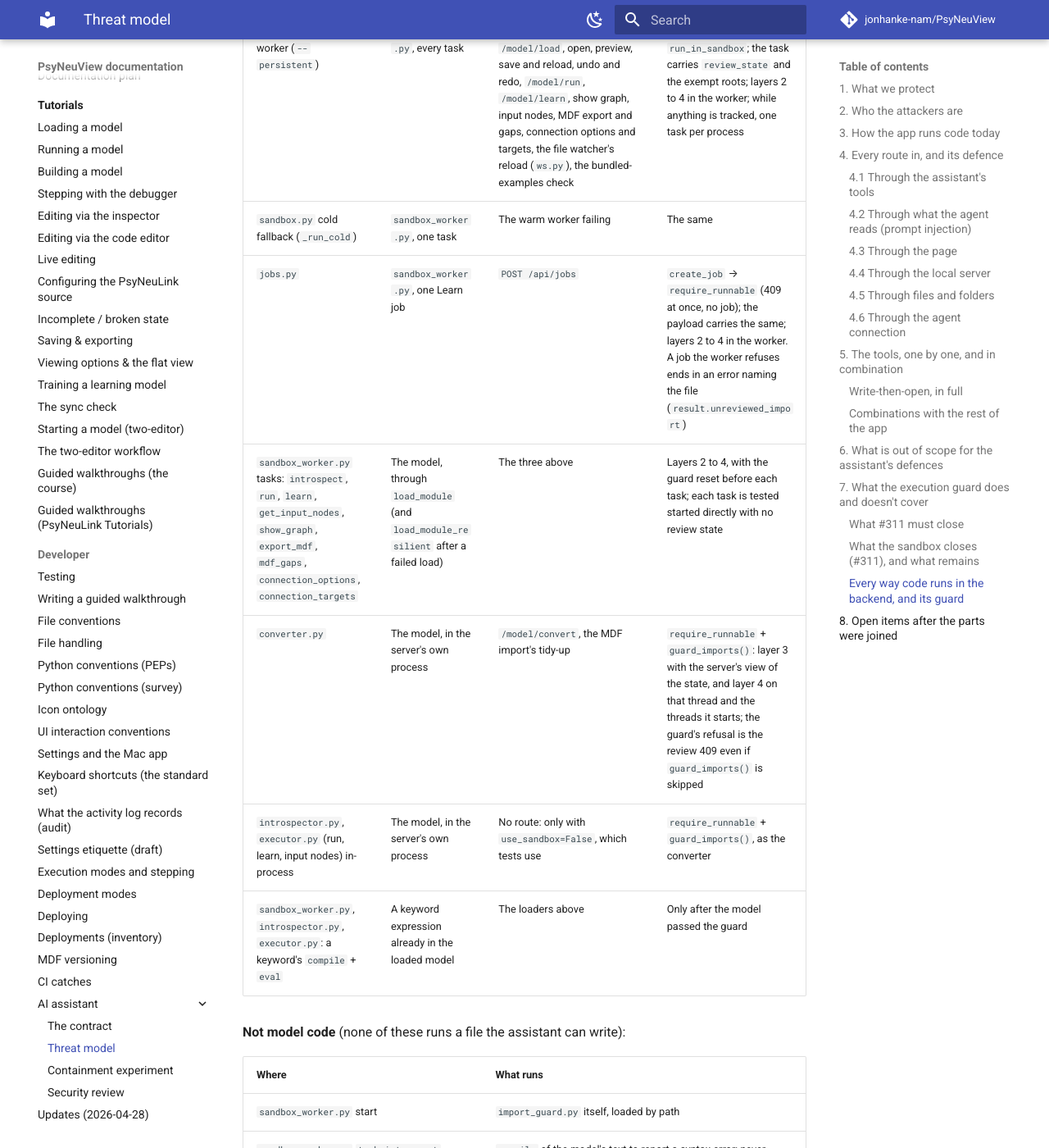
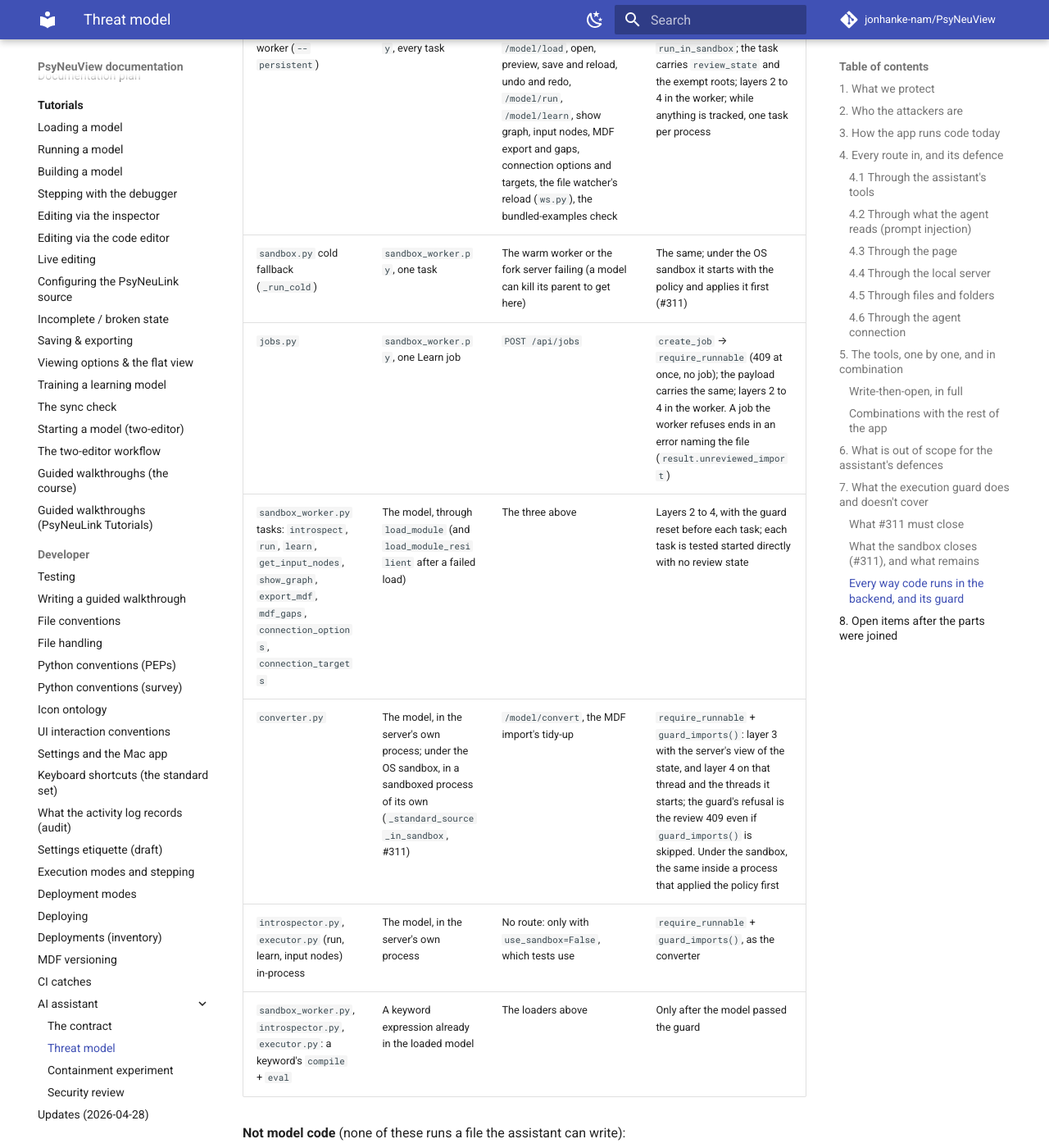
Before and after one commit to jonhanke-nam/PsyNeuView, an MkDocs documentation site: the page built from docs/ai-assistant/threat-model.md, in a window 1280 px wide and 1400 px high, scrolled down 16260 px. Shown: the whole window at 82% size. Built offline with MkDocs 1.6.1 and Material for MkDocs 9.7.7, drawn with Linux system fonts in a browser that asks for light colours; comment, search, counter and statistics services are not loaded; some of the changed text lies outside the part shown.

Commit message:
Docs: the spawn-site table lists the sandbox's probe and the sandboxed converter (#311)
Co-Authored-By: Claude Opus 5.5 <noreply@anthropic.com>

```diff
--- a/docs/ai-assistant/threat-model.md
+++ b/docs/ai-assistant/threat-model.md
@@ -473,10 +473,10 @@ reviewers, not boundaries.
 | Where | What runs | Reached from | Guard |
 |---|---|---|---|
 | `sandbox.py` warm worker (`--persistent`) | `sandbox_worker.py`, every task | `run_in_sandbox`: `/model/load`, open, preview, save and reload, undo and redo, `/model/run`, `/model/learn`, show graph, input nodes, MDF export and gaps, connection options and targets, the file watcher's reload (`ws.py`), the bundled-examples check | `require_runnable` in `run_in_sandbox`; the task carries `review_state` and the exempt roots; layers 2 to 4 in the worker; while anything is tracked, one task per process |
-| `sandbox.py` cold fallback (`_run_cold`) | `sandbox_worker.py`, one task | The warm worker failing | The same |
+| `sandbox.py` cold fallback (`_run_cold`) | `sandbox_worker.py`, one task | The warm worker or the fork server failing (a model can kill its parent to get here) | The same; under the OS sandbox it starts with the policy and applies it first (#311) |
 | `jobs.py` | `sandbox_worker.py`, one Learn job | `POST /api/jobs` | `create_job` → `require_runnable` (409 at once, no job); the payload carries the same; layers 2 to 4 in the worker. A job the worker refuses ends in an error naming the file (`result.unreviewed_import`) |
 | `sandbox_worker.py` tasks: `introspect`, `run`, `learn`, `get_input_nodes`, `show_graph`, `export_mdf`, `mdf_gaps`, `connection_options`, `connection_targets` | The model, through `load_module` (and `load_module_resilient` after a failed load) | The three above | Layers 2 to 4, with the guard reset before each task; each task is tested started directly with no review state |
-| `converter.py` | The model, in the server's own process | `/model/convert`, the MDF import's tidy-up | `require_runnable` + `guard_imports()`: layer 3 with the server's view of the state, and layer 4 on that thread and the threads it starts; the guard's refusal is the review 409 even if `guard_imports()` is skipped |
+| `converter.py` | The model, in the server's own process; under the OS sandbox, in a sandboxed process of its own (`_standard_source_in_sandbox`, #311) | `/model/convert`, the MDF import's tidy-up | `require_runnable` + `guard_imports()`: layer 3 with the server's view of the state, and layer 4 on that thread and the threads it starts; the guard's refusal is the review 409 even if `guard_imports()` is skipped. Under the sandbox, the same inside a process that applied the policy first |
 | `introspector.py`, `executor.py` (run, learn, input nodes) in-process | The model, in the server's own process | No route: only with `use_sandbox=False`, which tests use | `require_runnable` + `guard_imports()`, as the converter |
 | `sandbox_worker.py`, `introspector.py`, `executor.py`: a keyword's `compile` + `eval` | A keyword expression already in the loaded model | The loaders above | Only after the model passed the guard |
 
@@ -489,6 +489,7 @@ reviewers, not boundaries.
 | `quick_check.py` | Parse and `compile` of the text before a preview (#256); never executed. Its other match is the list of names it looks for |
 | `file_writer.py` | `compile` of a parameter value in `eval` mode, to check its syntax; never executed |
 | `locations.py` | `__import__` of an app module; `git` for a checkout's origin |
+| `os_sandbox.py` | `os_sandbox_apply.py --probe`, once per server, to check a sandbox holds here (#311) |
 | `api/routes.py`, `checkout_updates.py`, `clone_manager.py`, `settings_info.py` | `git` |
 | `github_auth.py` | `git`'s credential helper |
 | `install_manager.py` | `pip` or `uv`, and whether `uv` runs (#259) |
```
